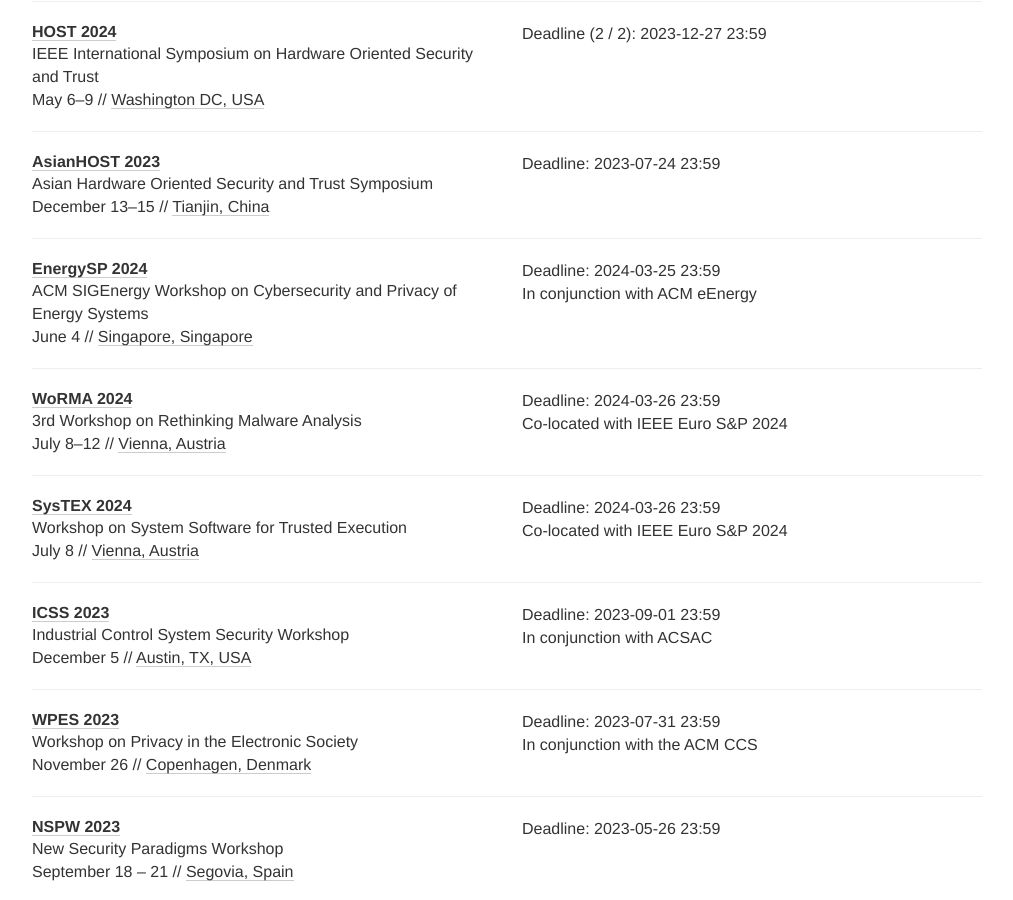
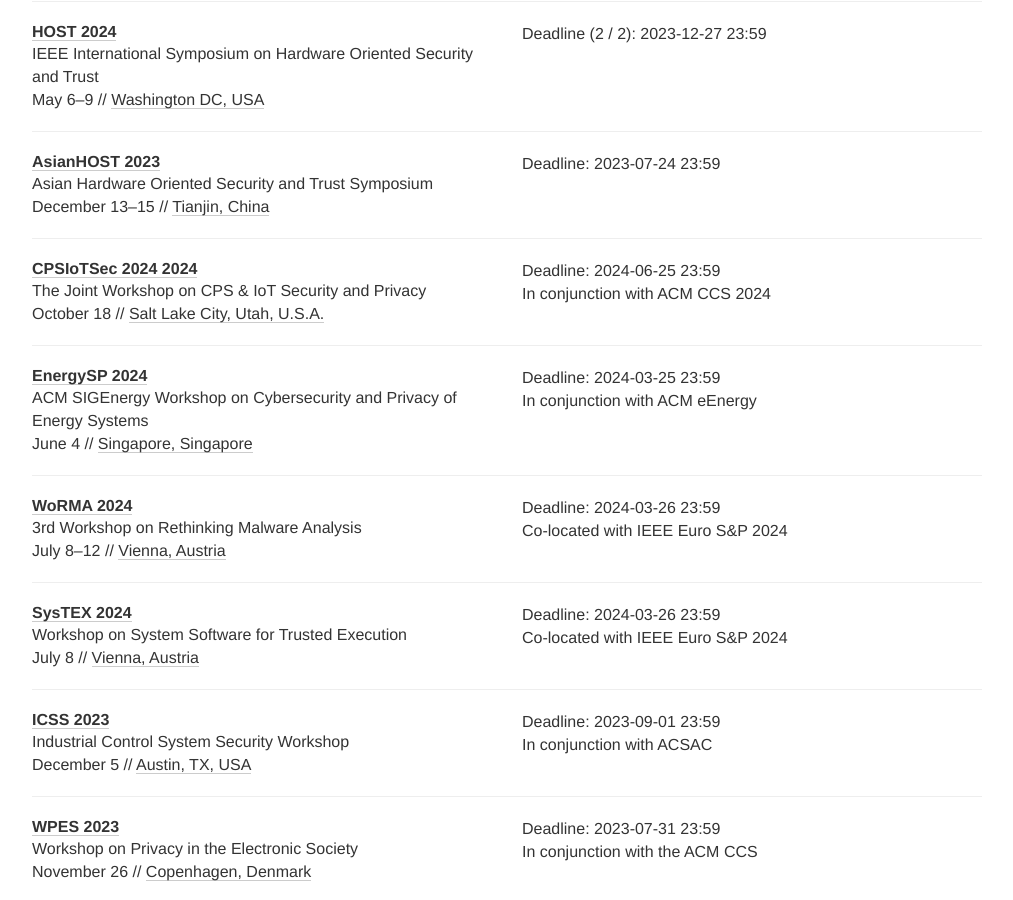
Before and after one commit to sec-deadlines/sec-deadlines.github.io, a Jekyll site: the page built from index.html, in a window 1280 px wide and 900 px high, scrolled down 9341 px. Shown: the whole window, without its empty margins (133-1146 px from the left). Built offline with Jekyll 4.4.1, drawn with Linux system fonts in a browser that asks for light colours; nearby versions of some CDN libraries; comment, search, counter and statistics services are not loaded.

Commit message:
Adding CPSIoTSec 2024 workshop

```diff
--- a/_data/conferences.yml
+++ b/_data/conferences.yml
@@ -602,6 +602,16 @@
 
 # Workshops
 
+- name: CPSIoTSec 2024
+  description: The Joint Workshop on CPS & IoT Security and Privacy
+  year: 2024
+  link: https://cpsiotsec2024.github.io/
+  deadline: ["2024-06-25 23:59"]
+  comment: In conjunction with ACM CCS 2024
+  date: October 18
+  place: Salt Lake City, Utah, U.S.A.
+  tags: [SEC, PRIV]
+
 - name: EnergySP
   description: ACM SIGEnergy Workshop on Cybersecurity and Privacy of Energy Systems
   year: 2024
```
